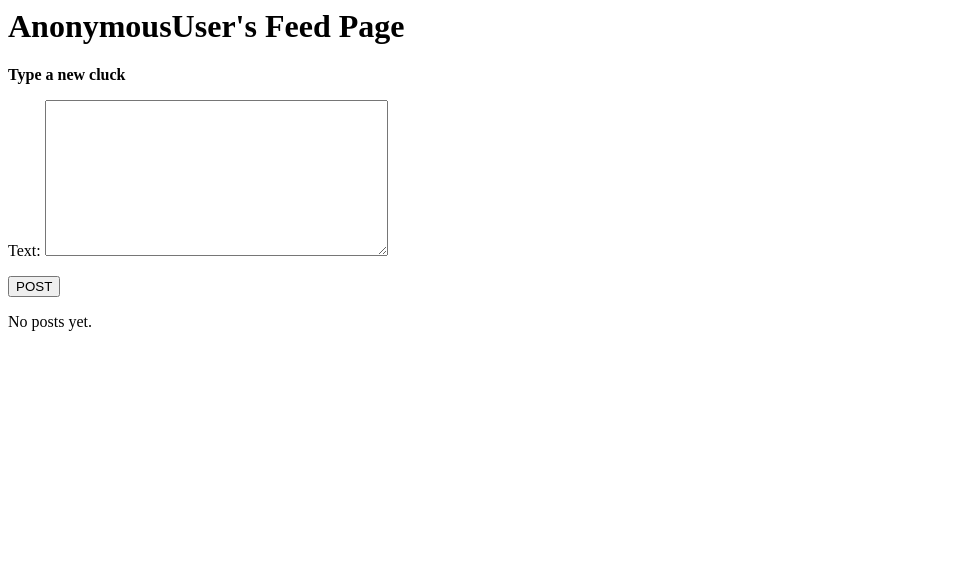
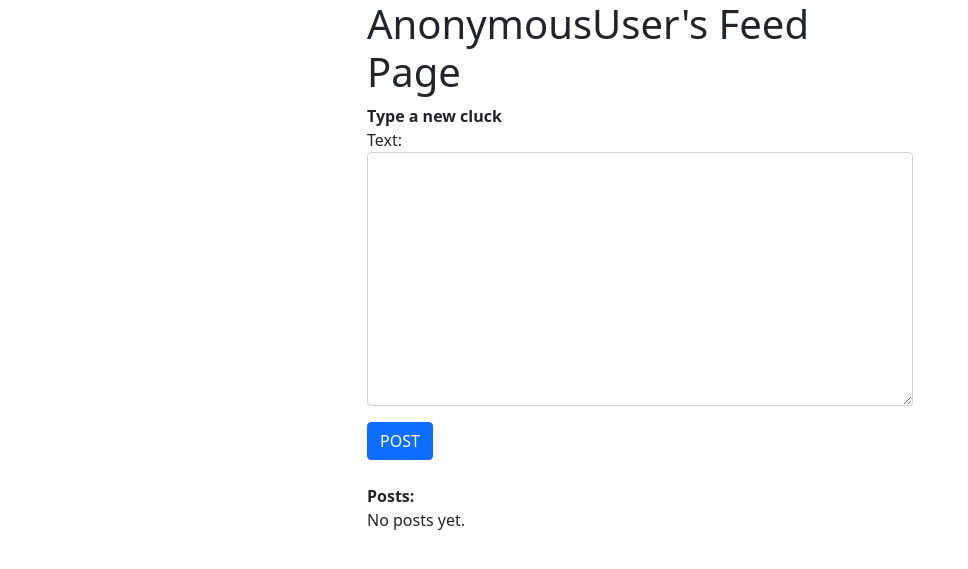
Before and after one commit to ahmedbanko/clucker, a Django app: template microblogs/templates/feed.html in a window 1280 px wide. Shown: the top 569 px of the page, without its empty margins (0-968 px from the left). Run offline with Django 3.2, Linux system fonts and the light colour scheme; the template is opened without the code that fills it: values that come from a table or form of the project are taken from there, others are empty; some libraries are stand-ins or nearby versions.

Commit message:
Render feed template with Bootstrap

```diff
--- a/microblogs/templates/feed.html
+++ b/microblogs/templates/feed.html
@@ -1,28 +1,36 @@
-<html>
-<head>
-  <title>Clucker</title>
-</head>
-<body>
+{% extends 'base.html'%}
+{% block body %}
+<div class="container">
+  <div class="row">
+    <div class="col-sm-12 col-md-6 offset-md-3">
       <h1>{{user}}'s Feed Page</h1>
-<p><b>Type a new cluck</b></p>
+      <div>
+        <b>Type a new cluck</b>
+      </div>
       <form action="{% url 'feed' %}" method="POST">
         {% csrf_token %}
-  {{ form.as_p }}
-  <input type="submit" value="POST">
+        {% include 'partials/bootstrap_form.html' with form=form %}
+        <input type="submit" value="POST" class="btn btn-primary">
       </form>
-
+      <br>
+      <div class="row">
+        <div>
+          <b>Posts:</b>
+        </div>
         {% if posts %}
         <dl>
-    <h>-----------------------------------------------</h>
+          <hr>
           {% for post in posts %}
-      <li>{{post.author.username}}</li>
-      <dd>{{post.text}}</dd>
-        <dd>{{post.created_at}}</dd>
-    <h>-----------------------------------------------</h>
+          <p>{{post.text}}<br>
+            {{post.created_at}}
+          </p>
+          <hr>
           {% endfor %}
         </dl> {% else %}
         <p>No posts yet.</p>
         {% endif %}
-
-</body>
-</html>
+      </div>
+    </div>
+  </div>
+</div>
+{% endblock %}
```
Lines whose indentation alone changed are shown as unchanged.
